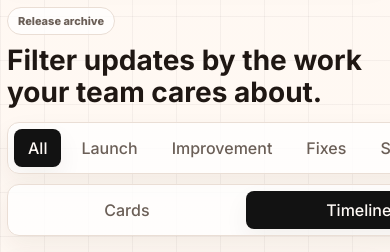
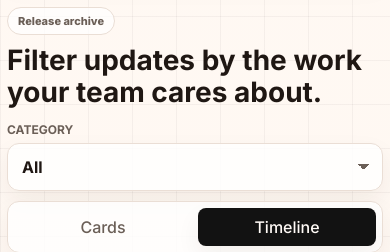
Before and after one commit to FoxSellApp/foxsell-changelog, a Next.js app: page / in a window 390 px wide. Shown: the part 2800-3052 px from the top of the page. Built offline with nearby package versions, Linux system fonts and the light colour scheme.

Commit message:
fix: improve mobile changelog filters

```diff
--- a/pages/index.js
+++ b/pages/index.js
@@ -748,6 +748,17 @@ export default function Home() {
               </TabsList>
             </Tabs>
 
+            <label className="mobile-category-filter">
+              <span>Category</span>
+              <select value={selectedCategory} onChange={(event) => setSelectedCategory(event.target.value)}>
+                {categoryTabs.map((category) => (
+                  <option value={category} key={category}>
+                    {category}
+                  </option>
+                ))}
+              </select>
+            </label>
+
             <Tabs value={releaseView} onValueChange={setReleaseView} className="view-tabs">
               <TabsList aria-label="Choose changelog presentation">
                 <TabsTrigger value="Cards">Cards</TabsTrigger>
--- a/styles/globals.css
+++ b/styles/globals.css
@@ -524,6 +524,10 @@ html[data-theme="dark"] .theme-toggle .theme-toggle-sun {
 .category-tabs,
 .view-tabs {
   min-width: 0;
+}
+
+.mobile-category-filter {
+  display: none;
 }
 
 .release-grid {
@@ -1210,13 +1214,49 @@ html[data-theme="dark"] .theme-toggle .theme-toggle-sun {
     gap: 10px;
   }
 
+  .category-tabs {
+    display: none;
+  }
+
+  .mobile-category-filter {
+    display: grid;
+    gap: 6px;
+    width: 100%;
+  }
+
+  .mobile-category-filter span {
+    color: var(--muted-foreground);
+    font-size: 12px;
+    font-weight: 700;
+    letter-spacing: 0;
+    text-transform: uppercase;
+  }
+
+  .mobile-category-filter select {
+    width: 100%;
+    min-height: 48px;
+    padding: 0 42px 0 14px;
+    border: 1px solid var(--border);
+    border-radius: 12px;
+    appearance: none;
+    background:
+      linear-gradient(45deg, transparent 50%, var(--muted-foreground) 50%) right 18px center / 6px 6px no-repeat,
+      linear-gradient(135deg, var(--muted-foreground) 50%, transparent 50%) right 12px center / 6px 6px no-repeat,
+      color-mix(in srgb, var(--white-surface-strong) 82%, transparent);
+    box-shadow: var(--shadow-sm);
+    color: var(--foreground);
+    font: inherit;
+    font-weight: 700;
+  }
+
+  .mobile-category-filter select:focus-visible {
+    outline: 2px solid var(--ring);
+    outline-offset: 2px;
+  }
+
   .ui-tabs-list {
     width: 100%;
     scroll-padding-inline: 6px;
-  }
-
-  .category-tabs .ui-tabs-list {
-    justify-content: flex-start;
   }
 
   .ui-tabs-trigger {
```
